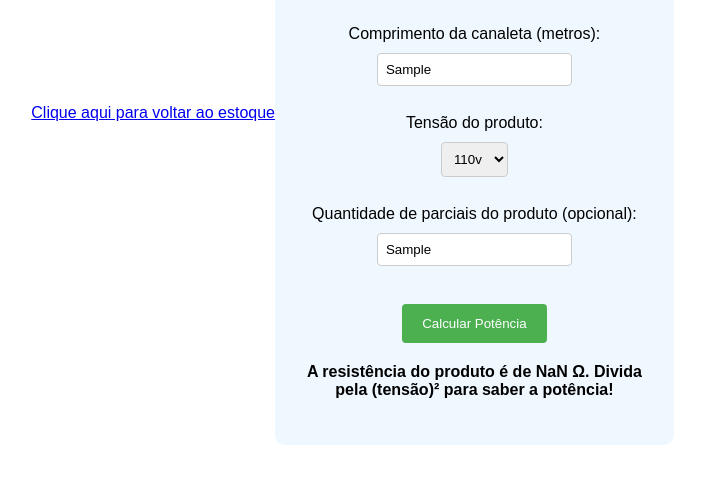
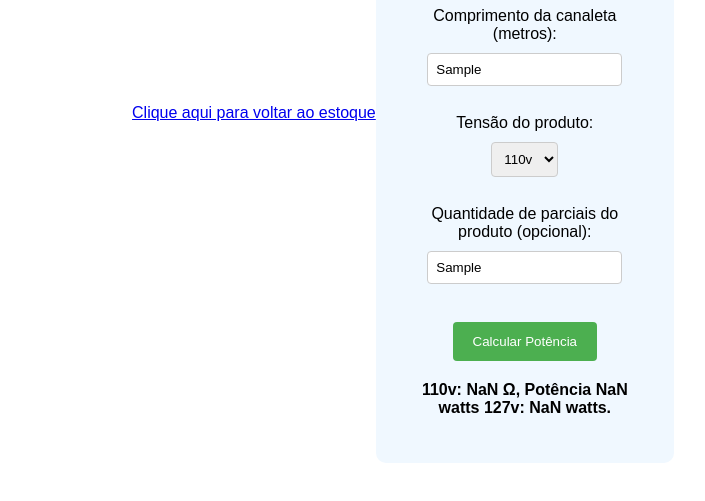
Before and after one commit to Morphyro/morphyro.github.io, a plain HTML site: page bellson/calculadora/calculadora.html in a window 1280 px wide. Both pictures are taken after typing "Sample", "Sample", "Sample" into the empty fields and a click on the button "Calcular Potência". Shown: the part 207-708 px from the top of the page, without its empty margins (148-853 px from the left). Drawn offline with Linux system fonts and the light colour scheme.

Commit message:
Update calculadora.html

```diff
--- a/bellson/calculadora/calculadora.html
+++ b/bellson/calculadora/calculadora.html
@@ -23,16 +23,18 @@
           <label>Quantidade de parciais do produto (opcional):</label>
           <input type="text" id="quantidade_parciais">
           <br>
-          <button type="button" onclick="calcularPotencia()">Calcular Potência</button>
+          <button type="button" onclick="calcularResistencia()">Calcular Potência</button>
         </form>
         <p id="resultado"></p>
       </div>
+
+
       <script>
         // valores de resistência pré-definidos
         var resistencia_110v = 12.5;
         var resistencia_220v = 39;
 
-        function calcularPotencia() {
+        function calcularResistencia() {
           // inputs do usuário
           var comprimento_canaleta = document.getElementById("comprimento_canaleta").value;
           var quantidade_canaleta = document.getElementById("quantidade_canaleta").value;
@@ -51,14 +53,27 @@
           }
 
           // cálculo da potência
-          var potencia;
+          var resistencia;
           if (quantidade_parciais === "") {
-            potencia = (quantidade_canaleta * comprimento_canaleta * resistencia_usada);
+            resistencia = (quantidade_canaleta * comprimento_canaleta * resistencia_usada);
           } else {
-            potencia = (quantidade_canaleta * comprimento_canaleta * resistencia_usada) / (quantidade_parciais ** 2);
-}
-var corrente = potencia / tensao_escolhida;
-    // mostra o resultado na tela
-    document.getElementById("resultado").innerHTML = "A resistência do produto é de " + potencia + " Ω. Divida pela (tensão)² para saber a potência!";
-  }
+            resistencia = (quantidade_canaleta * comprimento_canaleta * resistencia_usada) / (quantidade_parciais ** 2);
+          }
+          //calculo da corrente
+          var corrente = tensao_escolhida / resistencia;
+          //calculo de watts
+          var watts = (tensao_escolhida ** 2) / resistencia;
+          var corrente_127v = 127 / resistencia;
+          var watts_127v = (127 ** 2) / resistencia;
+
+          // mostra o resultado na tela sem casas decimais
+          if(tensao_escolhida == 110){
+            document.getElementById("resultado").innerHTML = "110v:  " + Math.round(resistencia) + " Ω, Potência " + Math.round(watts) + " watts 127v: " + Math.round(watts_127v) + " watts.";
+          } else {
+            document.getElementById("resultado").innerHTML = " Resistência  " + Math.round(resistencia) + " Ω, Potência " + Math.round(watts) + " watts.";
+          }
+        }
 </script>
+
+</body>
+</html>
```
